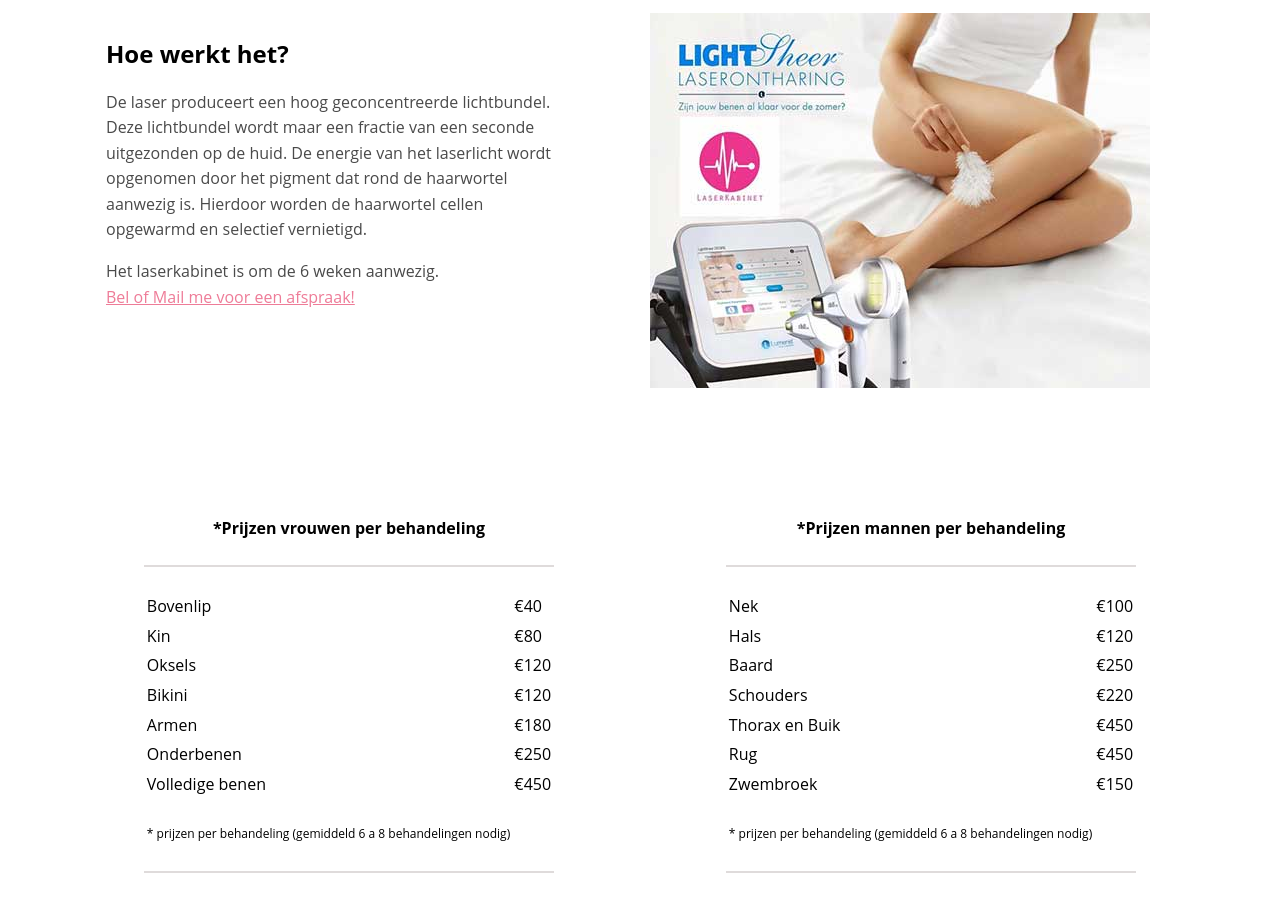
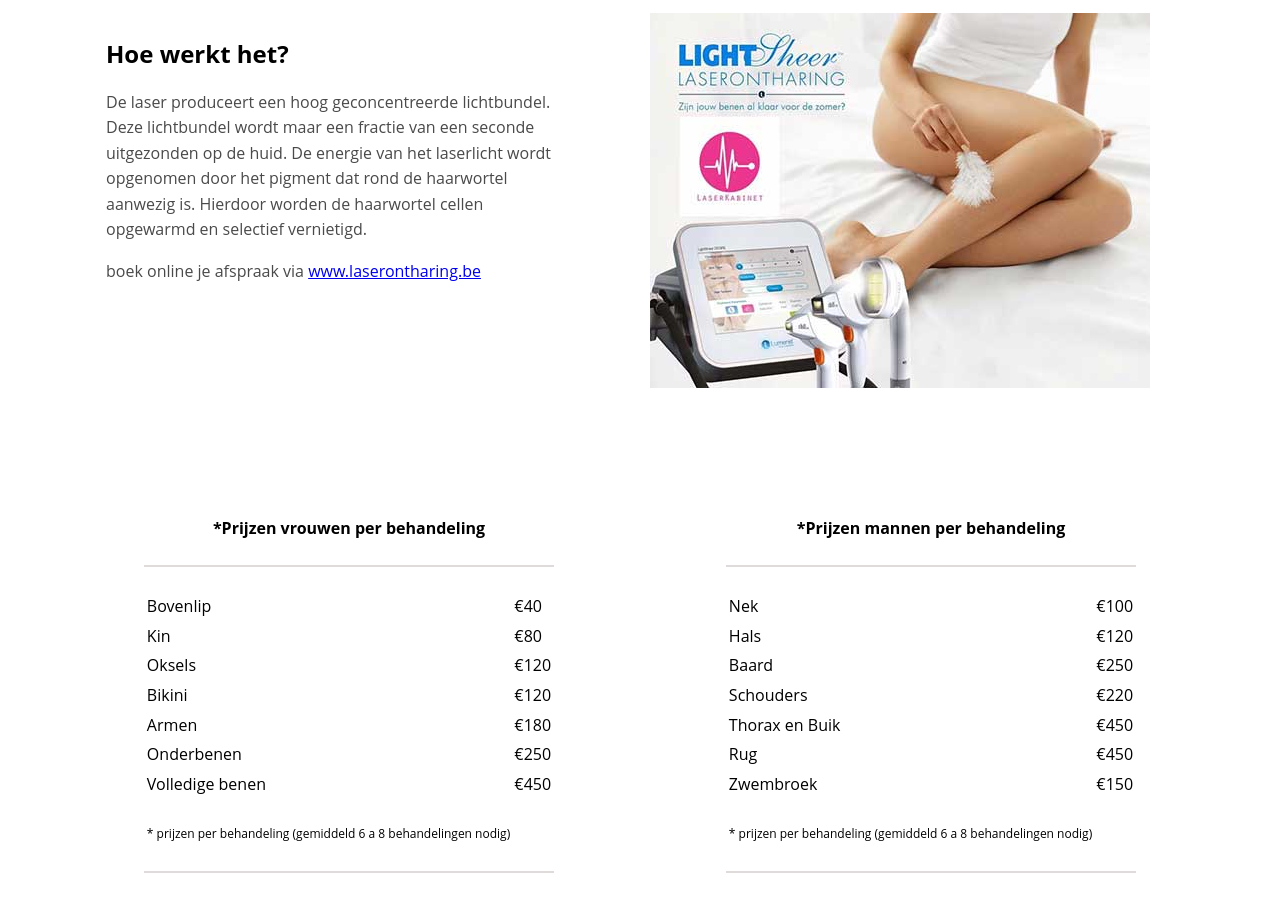
Before and after one commit to acandael/anniek, a Jekyll site: the page built from definitieve-ontharing.html, in a window 1280 px wide and 900 px high, scrolled down 405 px. Built offline with Jekyll 4.4.1, drawn with Linux system fonts in a browser that asks for light colours.

```diff
--- a/definitieve-ontharing.html
+++ b/definitieve-ontharing.html
@@ -10,8 +10,7 @@
   <div class="content">
     <h2>Hoe werkt het?</h2>
     <p class="bodytext">De laser produceert een hoog geconcentreerde lichtbundel. Deze lichtbundel wordt maar een fractie van een seconde uitgezonden op de huid. De energie van het laserlicht wordt opgenomen door het pigment dat rond de haarwortel aanwezig is. Hierdoor worden de haarwortel cellen opgewarmd en selectief vernietigd.</p>
-    <p class="bodytext">Het laserkabinet is om de 6 weken aanwezig.<br>
-    <a class="action" href="/contact.html">Bel of Mail me voor een afspraak!</a></p>
+    <p class="bodytext">boek online je afspraak via <a href="http://www.laserontharing.be">www.laserontharing.be</a></p>
   </div>
   <aside class="sidebar">
     <img class="sidebar__img" src="images/lightsheer-500.jpg" alt="df-mobile" />
```
Also changed, not shown: _posts/2018-07-24-gesloten-op.md (+0 -4 lines).
